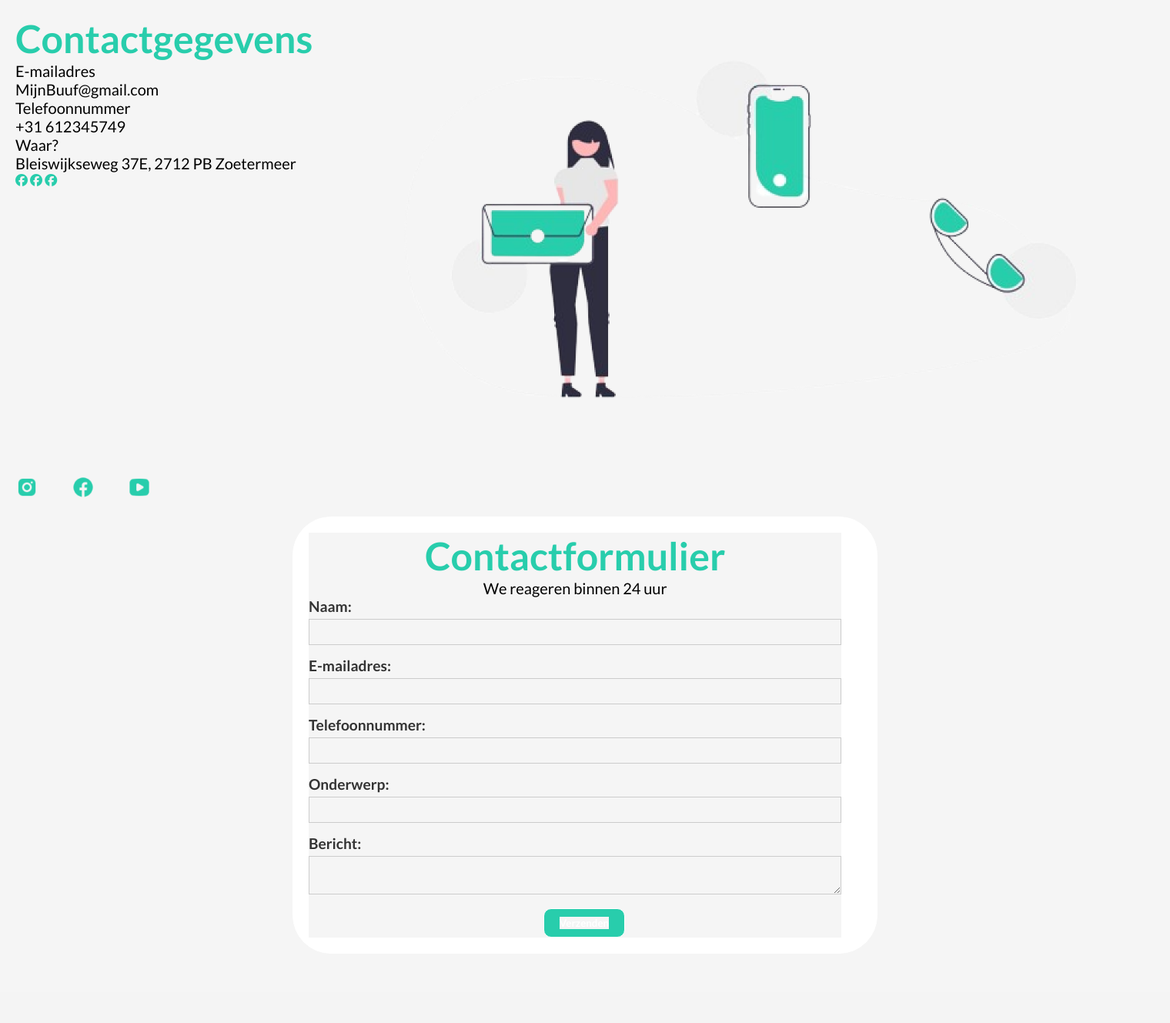
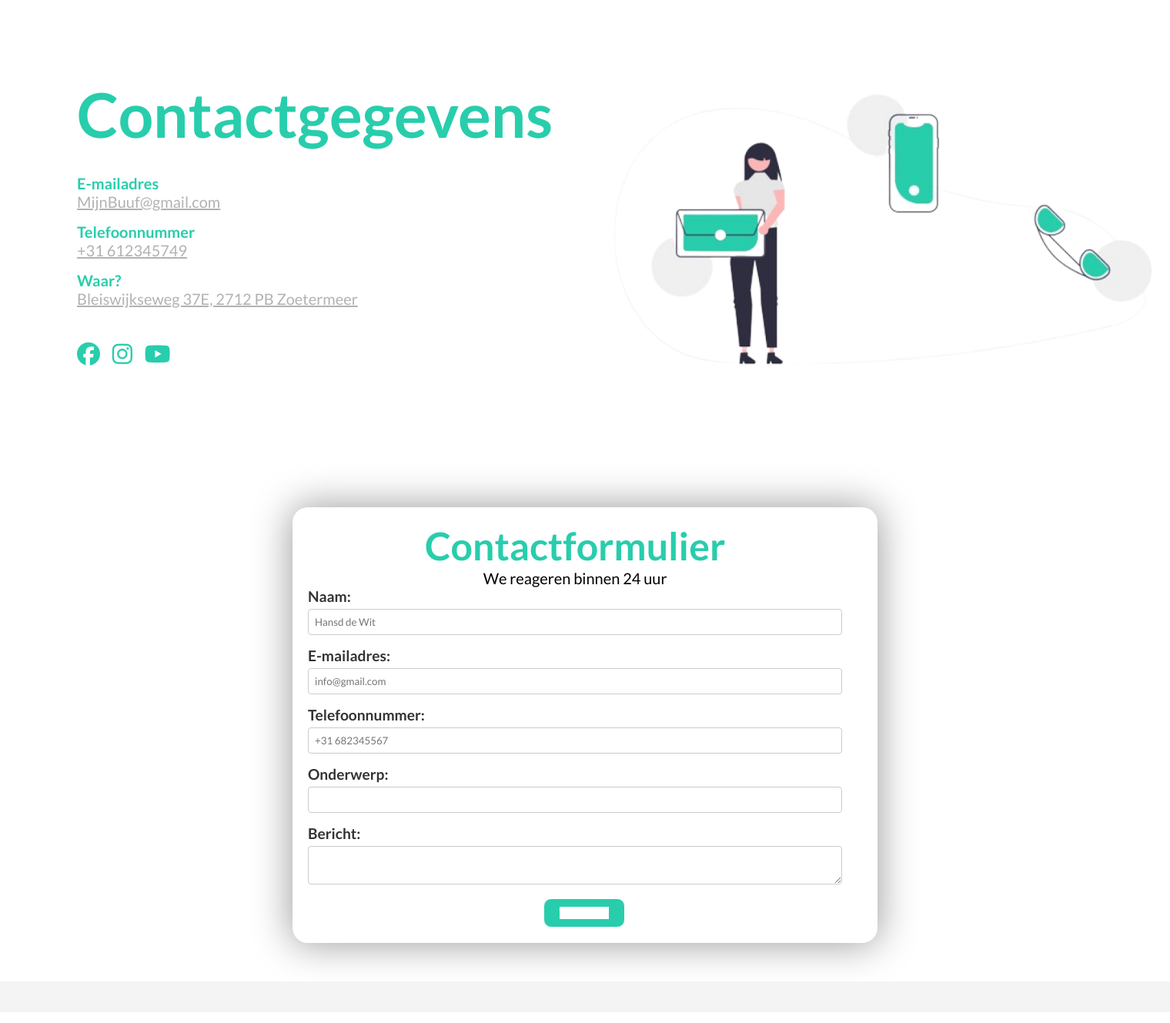
Before and after one commit to 6035099/Mijn-buuf, a PHP site: page /contact.php in a window 1520 px wide. Shown: the part 90-1419 px from the top of the page at 77% size. After the commit the page ends 1345 px from the top, so only its background shows below. Run offline with PHP 8.4, Linux system fonts and the light colour scheme; some libraries are stand-ins or nearby versions.

Commit message:
ik de bugs gefixed van contact
ik de bugs gefixed van contact

```diff
--- a/contact.php
+++ b/contact.php
@@ -8,38 +8,33 @@
 
                 <section class="contact_in">
                     <p class="contact_up">E-mailadres</p>
-                    <p>MijnBuuf@gmail.com</p>
+                    <p class="contact_up_under">MijnBuuf@gmail.com</p>
                 </section>
 
                 <section class="contact_in">
                     <p class="contact_up">Telefoonnummer</p>
-                    <p>+31 612345749</p>
+                    <p class="contact_up_under">+31 612345749</p>
                 </section>
 
                 <section class="contact_in">
                     <p class="contact_up">Waar? </p>
-                    <p>Bleiswijkseweg 37E, 2712 PB Zoetermeer</p>
+                    <p class="contact_up_under">Bleiswijkseweg 37E, 2712 PB Zoetermeer</p>
                 </section>
 
-                <section>
+                <section class="icons_contact">
                     <i class="fa-brands fa-facebook" style="color: #28cdac;"></i>
-                    <i class="fa-brands fa-facebook" style="color: #28cdac;"></i>
-                    <i class="fa-brands fa-facebook" style="color: #28cdac;"></i>
+                    <i class="fa-brands fa-instagram" style="color: #28cdac;"></i>
+                    <i class="fa-brands fa-youtube" style="color: #28cdab;"></i>
                 </section>
+
 
 
             </section>
 
             <section class="Contactin">
-                <img src="img/Contact/contactin.png" alt="Contacten">
+               <img class="img_contact" src="img/contact/contactin.png" alt="" >
             </section>
         </article>
-
-        <section class="social">
-            <img src="img/Contact/insta.png" alt="Instagram">
-            <img src="img/Contact/face.png" alt="Facebook">
-            <img src="img/Contact/yt.png" alt="Youtube">
-        </section>
 
 
 
@@ -48,13 +43,13 @@
             <p>We reageren binnen 24 uur</p>
             <form action="#">
                 <label for="naam"><b>Naam:</b></label>
-                <input type="text" id="naam" name="naam" required>
+                <input type="text" id="naam" name="naam" required placeholder="Hansd de Wit">
 
                 <label for="email"><b>E-mailadres:</b></label>
-                <input type="email" id="email" name="email" required>
+                <input type="email" id="email" name="email" required placeholder="info@gmail.com">
 
                 <label for="Tele"><b>Telefoonnummer:</b></label>
-                <input type="Tele" id="Tele" name="Tele" required>
+                <input type="Tele" id="Tele" name="Tele" required placeholder="+31 682345567">
 
                 <label for="onderwerp"><b>Onderwerp:</b></label>
                 <input type="text" id="onderwerp" name="onderwerp" required>
@@ -62,7 +57,7 @@
                 <label for="bericht"><b>Bericht:</b></label>
                 <textarea id="bericht" name="bericht" required></textarea>
 
-                <button type="submit"><b>Verzenden</b></button>
+                <button class="verzend_contact" type="submit"><b>Verzenden</b></button>
             </form>
         </section>
     </main>
--- a/css/style.css
+++ b/css/style.css
@@ -2,7 +2,7 @@
     box-sizing: border-box;
     margin: 0;
     padding: 0;
-    background-color: whitesmoke;
+    background: #ffffff;
     list-style: none;
     font-family: 'Lato', sans-serif;
 }
@@ -222,10 +222,11 @@
     background-color: rgb(130, 130, 195);
     color: white;
     border: none;
-    border-radius: 5px;
+    border-radius: 4px;
     cursor: pointer;
     transition: background-color 0.3s ease;
 }
+
 
 .gender-container {
     display: flex;
@@ -253,13 +254,45 @@
 /* contact*/
 
 .contact-gegevens {
-    padding: 20px;
+    margin-left: 100px;
+    margin-top: 40px;
     margin-bottom: 20px;
 }
 
 .contact-gegevens h1 {
     color: #28CDAC;
     font-size: 50px;
+    font-weight: 700;
+    font-size: 5em;
+    margin-bottom: 30px;
+
+}
+
+.contact_up {
+    color: #28CDAC;
+    font-weight: bold;
+
+}
+
+.contact_up_under {
+    text-decoration: underline;
+    color: #b2b2b2;
+}
+
+.contact_in {
+    padding-bottom: 15px;
+}
+
+.icons_contact,
+i {
+    margin-top: 15px;
+    padding-right: 10px;
+    font-size: 30px;
+}
+
+.img_contact {
+    width: 800px;
+    position: relative;
 }
 
 .contact-gegevens p {
@@ -273,16 +306,17 @@
 }
 
 .contact-formulier {
-    border: 1px solid #ccc;
     padding: 20px;
-    border: 1px solid;
     border-radius: 50px;
-    border-color: white;
     background-color: white;
     width: 50%;
     margin-left: 25%;
     padding-right: 3%;
     margin-bottom: 50px;
+    margin-top: 120px;
+    border-radius: 20px;
+    background: #FFF;
+    box-shadow: 0px 0px 50px 2px rgba(0, 0, 0, 0.39);
 }
 
 .contact-formulier h1 {
@@ -306,10 +340,12 @@
     width: 100%;
     padding: 8px;
     margin-bottom: 15px;
-    border: 1px solid #ccc;
+    border-radius: 4px;
+    border: 1px solid #CCC;
+    background: rgba(255, 255, 255, 0.89);
 }
 
-button {
+.verzend_contact {
     background-color: #28CDAC;
     color: white;
     padding: 10px 20px;
@@ -325,12 +361,9 @@
     background-color: #3ae2c1;
 }
 
-.Contactin img {
-    width: 1000px;
-    height: auto;
-}
 
 .info {
     display: flex;
-    flex-direction: row;
+    margin-bottom: 60px;
+    margin-top: 60px;
 }
```
